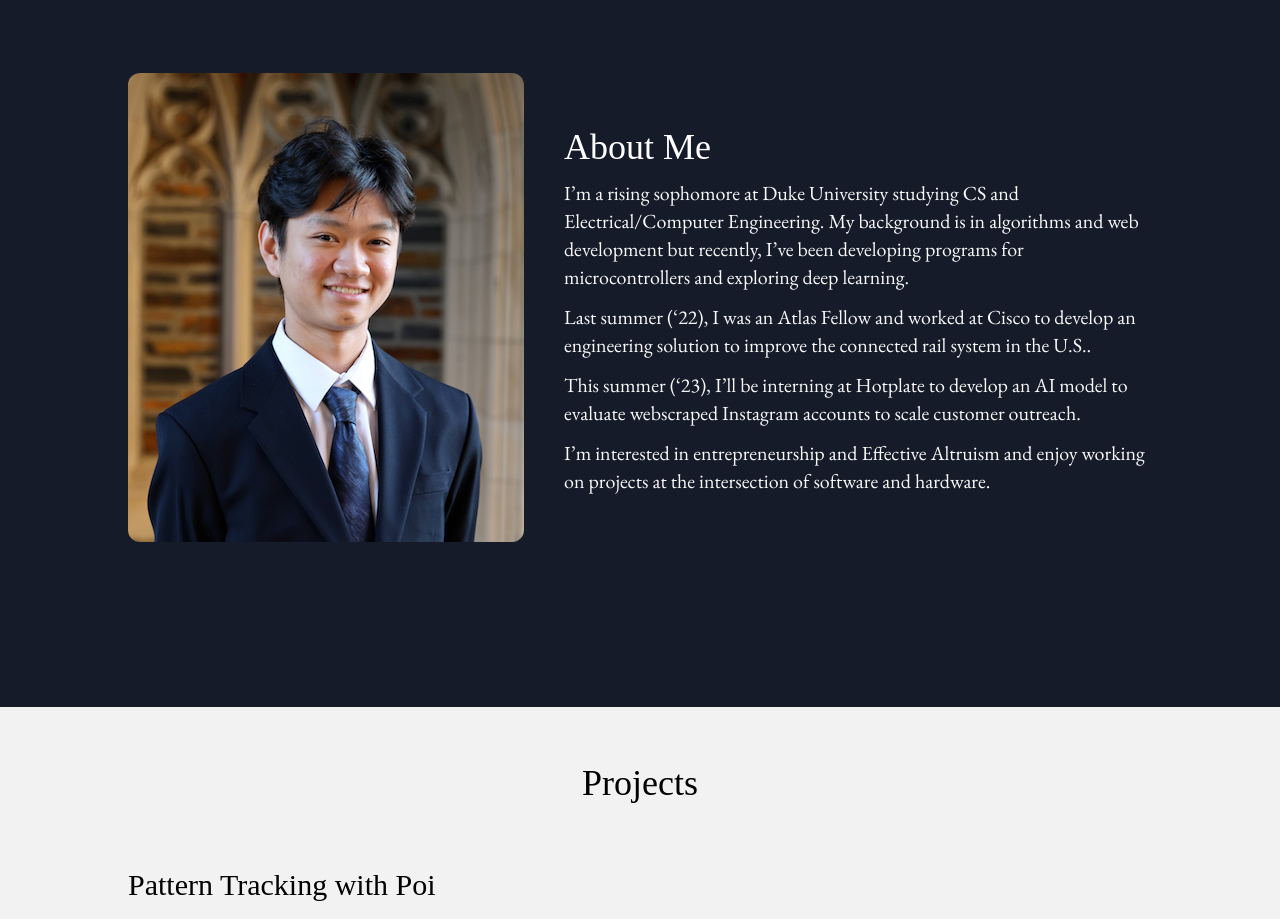
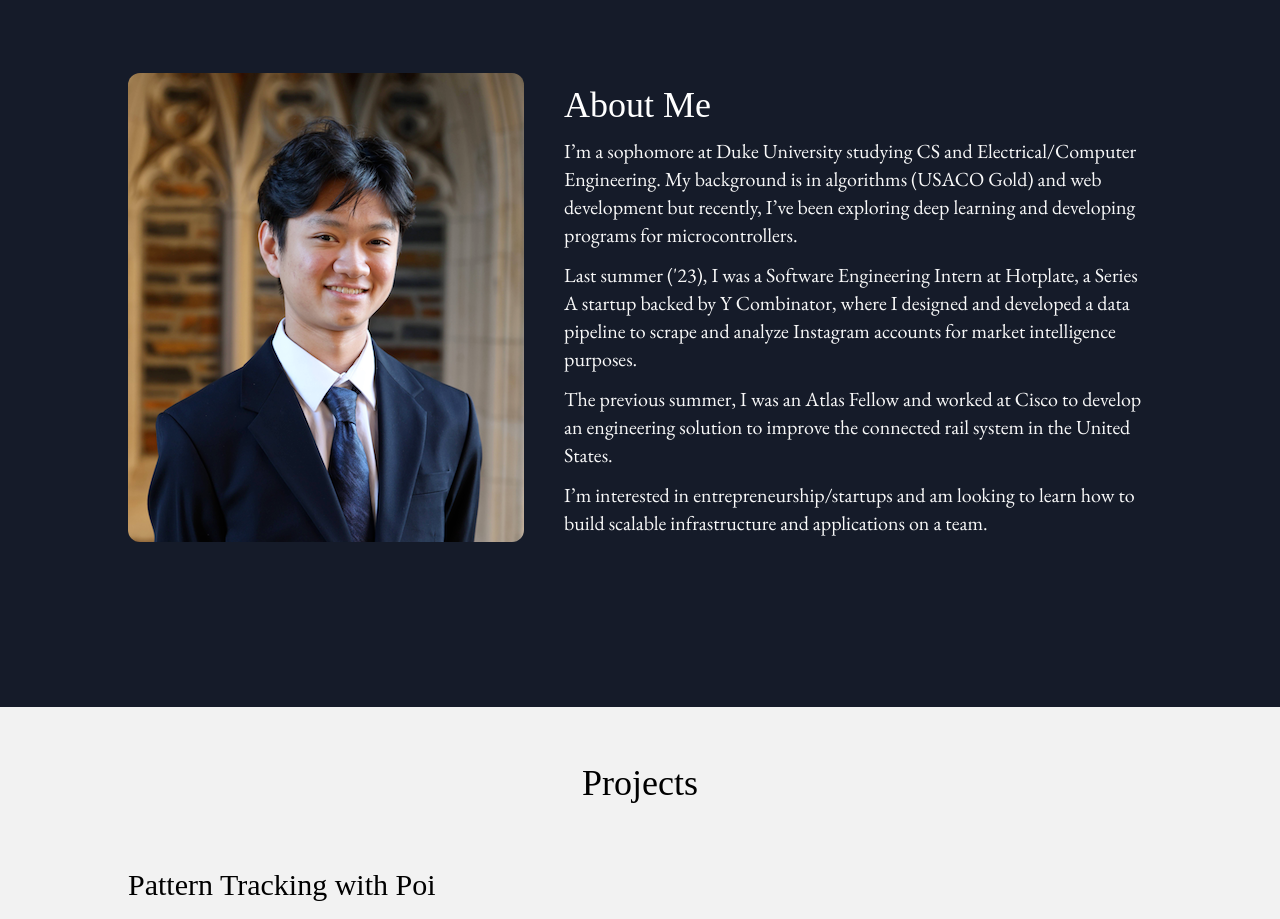
Before and after one commit to pvure/pvure.github.io, a Next.js app: page / in a window 1280 px wide. Shown: the part 940-1859 px from the top of the page. Built offline with nearby package versions, Linux system fonts and the light colour scheme.

Commit message:
added new bio and video for poi

```diff
--- a/src/components/About.js
+++ b/src/components/About.js
@@ -17,10 +17,10 @@ export default function About() {
 
                     title="About Me"
                     blurb={[
-                        "I’m a rising sophomore at Duke University studying CS and Electrical/Computer Engineering. My background is in algorithms and web development but recently, I’ve been developing programs for microcontrollers and exploring deep learning.",
-                        "Last summer (‘22), I was an Atlas Fellow and worked at Cisco to develop an engineering solution to improve the connected rail system in the U.S..",
-                        "This summer (‘23), I’ll be interning at Hotplate to develop an AI model to evaluate webscraped Instagram accounts to scale customer outreach.",
-                        "I’m interested in entrepreneurship and Effective Altruism and enjoy working on projects at the intersection of software and hardware."
+                        "I’m a sophomore at Duke University studying CS and Electrical/Computer Engineering. My background is in algorithms (USACO Gold) and web development but recently, I’ve been exploring deep learning and developing programs for microcontrollers.",
+                        "Last summer ('23), I was a Software Engineering Intern at Hotplate, a Series A startup backed by Y Combinator, where I designed and developed a data pipeline to scrape and analyze Instagram accounts for market intelligence purposes.",
+                        "The previous summer, I was an Atlas Fellow and worked at Cisco to develop an engineering solution to improve the connected rail system in the United States.",
+                        "I’m interested in entrepreneurship/startups and am looking to learn how to build scalable infrastructure and applications on a team."
                     ]}
                 />
             </div>
--- a/src/components/Projects.js
+++ b/src/components/Projects.js
@@ -13,7 +13,7 @@ export default function Projects() {
                 <div class="hidden lg:block">
                     <StaticCard
                         imageLeft={false}
-                        src="projects/poi_edit_small.mp4"
+                        src="projects/poi_detection_demo_vertical.mp4"
                         video={true}
                         theme="light"
 
```
Also changed, not shown: 1 other file (tests, documents, lock files or other folders).
